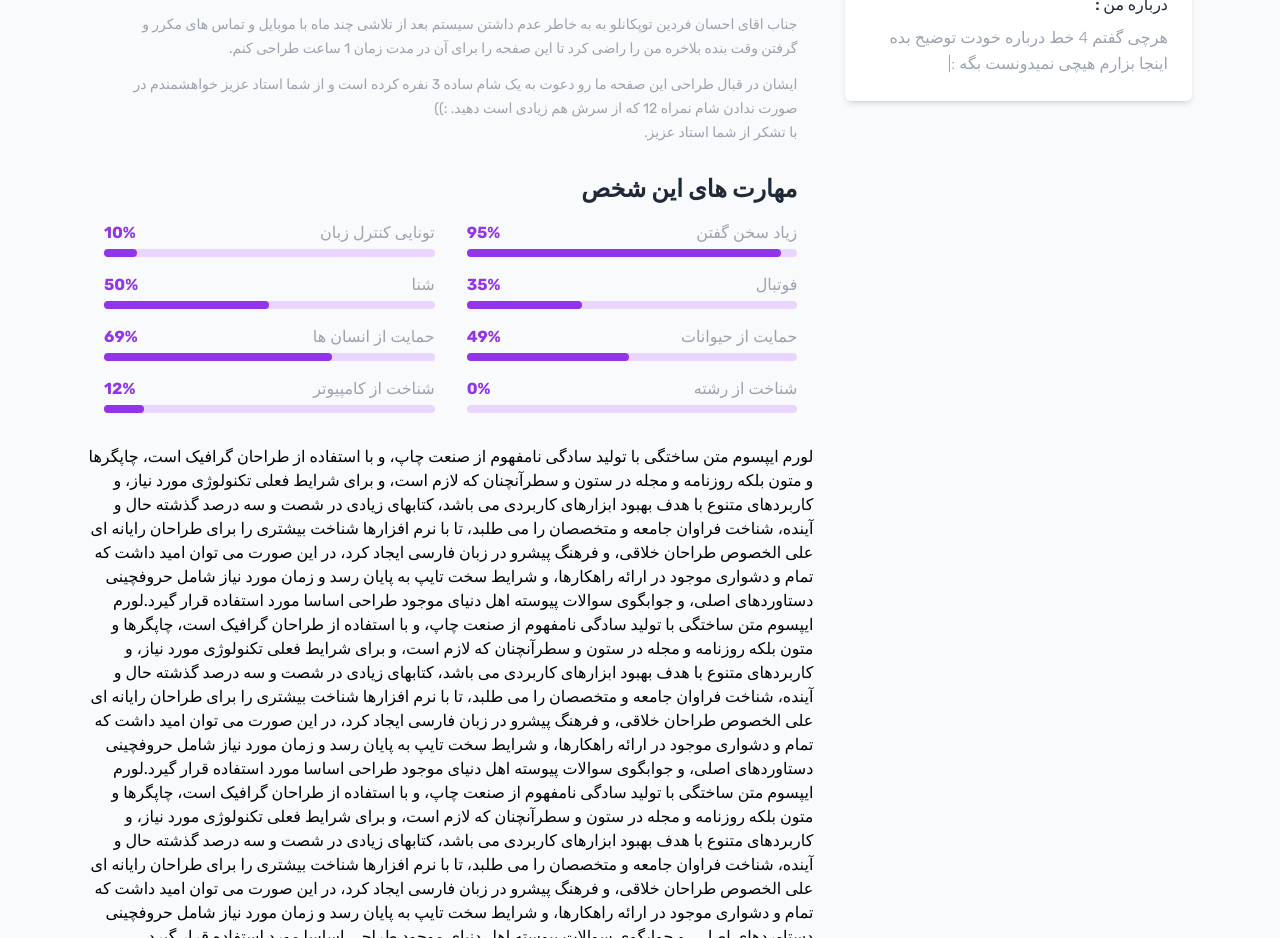
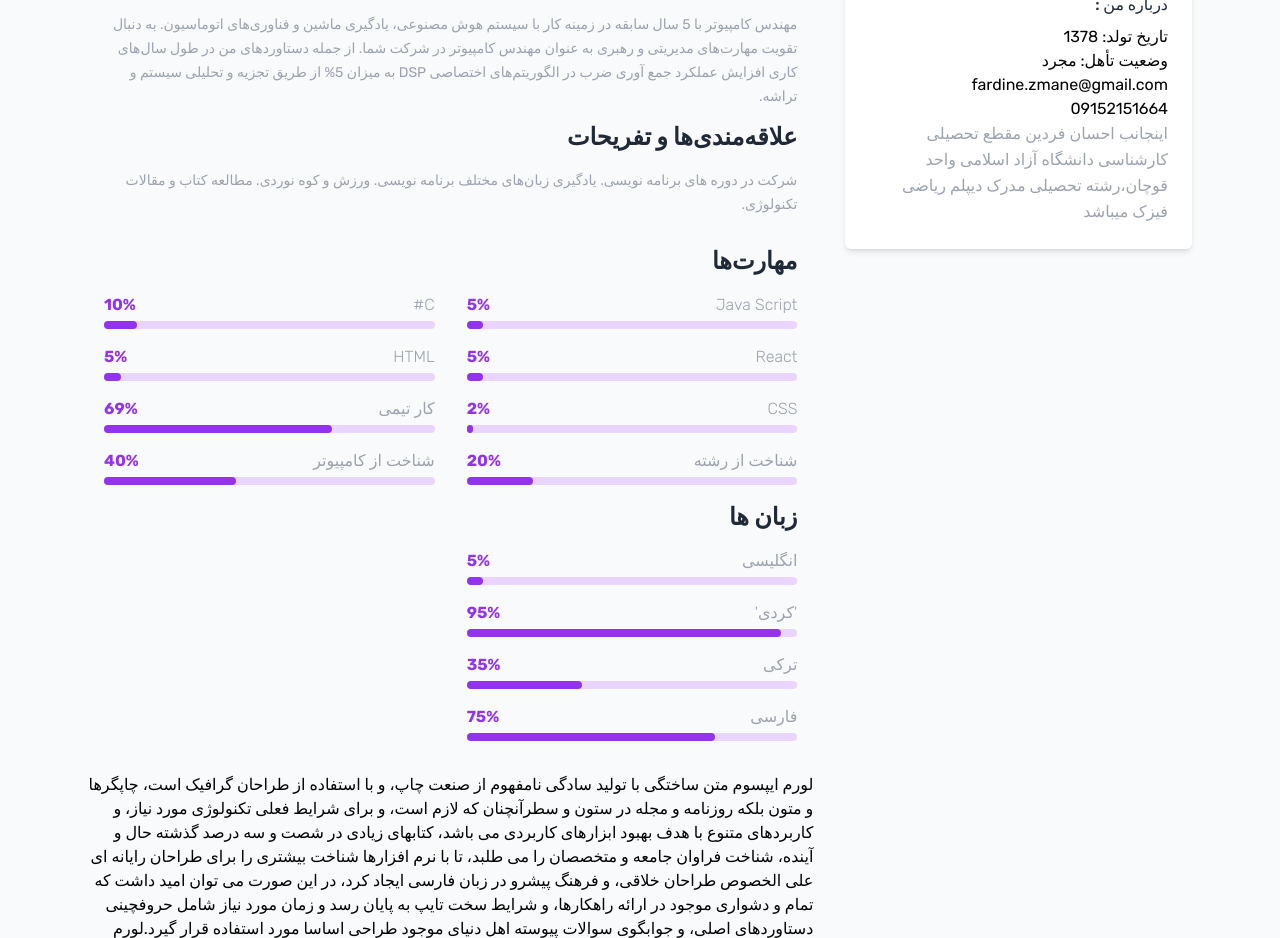
Before and after one commit to hosseinhunta/Ehsan-fardin-astro-test, an Astro site: page / in a window 1280 px wide. Shown: the part 375-1313 px from the top of the page. Built offline with nearby package versions, Linux system fonts and the light colour scheme; Astro itself is replaced by a stand-in of ours.

Commit message:
Fardin Ez Astro Test Project fixed 3

```diff
--- a/src/components/Sidebar.astro
+++ b/src/components/Sidebar.astro
@@ -13,7 +13,7 @@ import profile from "../../public/profile.jpg";
   <div class="text-center">
     <h1 class="text-xl text-gray-800 font-bold mb-1">احسان فردین</h1>
     <p class="text-sm text-gray-400 mb-3">
-      دانشجو دانشگاه مهندسی کامپیوتر از<br />
+      دانشجو مهندسی کامپیوتر از<br />
       <a href="https://quchan.iau.ir/fa" class="text-purple-600 pl-1">
         دانشگاه آزاد اسلامی واحد قوچان</a
       >
@@ -42,8 +42,15 @@ import profile from "../../public/profile.jpg";
     <h3 class="text-md mb-2 uppercase font-medium text-gray-800">
       درباره من :
     </h3>
+    <ul>
+      <li>تاریخ تولد: 1378</li>
+      <li>وضعیت تأهل: مجرد</li>
+      <li>fardine.zmane@gmail.com</li>
+      <li>09152151664</li>
+    </ul>
     <p class="text-gray-400 text font-light leading-relaxed">
-      هرچی گفتم 4 خط درباره خودت توضیح بده اینجا بزارم هیچی نمیدونست بگه :|
+      اینجانب احسان فردین مقطع تحصیلی کارشناسی دانشگاه آزاد اسلامی واحد
+      قوچان،رشته تحصیلی مدرک دیپلم ریاضی فیزک میباشد
     </p>
   </div>
 </aside>
--- a/src/components/Skills.astro
+++ b/src/components/Skills.astro
@@ -1,45 +1,67 @@
 ---
 import SkillItem from "./SkillItem";
+const langData = [
+  {
+    id: 1,
+    title: "انگلیسی",
+    percentage: "5%",
+  },
+  {
+    id: 2,
+    title: "'کردی'",
+    percentage: "95%",
+  },
+  {
+    id: 3,
+    title: "ترکی",
+    percentage: "35%",
+  },
+  {
+    id: 3,
+    title: "فارسی",
+    percentage: "75%",
+  },
+];
 const skillData = [
   {
     id: 1,
-    title: "زیاد سخن گفتن",
-    percentage: "95%",
+    title: "Java Script",
+    percentage: "5%",
   },
   {
     id: 2,
-    title: "تونایی کنترل زبان",
+    title: "C#",
     percentage: "10%",
   },
   {
     id: 3,
-    title: "فوتبال",
-    percentage: "35%",
+    title: "React",
+    percentage: "5%",
   },
   {
     id: 5,
-    title: "شنا",
-    percentage: "50%",
+    title: "HTML",
+    percentage: "5%",
   },
   {
     id: 4,
-    title: "حمایت از حیوانات",
-    percentage: "49%",
+    title: "CSS",
+    percentage: "2%",
   },
   {
     id: 6,
-    title: "حمایت از انسان ها",
+    title: "کار تیمی",
     percentage: "69%",
   },
   {
     id: 7,
     title: "شناخت از رشته",
-    percentage: "0%",
+    percentage: "20%",
   },
   {
     id: 8,
     title: "شناخت از کامپیوتر",
-    percentage: "12%",
+    percentage: "40%",
   },
 ];
 ---
@@ -48,9 +70,15 @@ const skillData = [
   <div class="flex flex-wrap">
     <div class="w-full">
       <div class="md:mx-4">
-        <h3 class="text-2xl text-gray-800 font-bold mb-4">مهارت های این شخص</h3>
+        <h3 class="text-2xl text-gray-800 font-bold mb-4">مهارت‌ها</h3>
       </div>
     </div>
     {skillData.map((skill, id) => <SkillItem skill={skill} key={id} />)}
   </div>
+  <div class="w-full">
+    <div class="md:mx-4">
+      <h3 class="text-2xl text-gray-800 font-bold mb-4">زبان ها</h3>
+    </div>
+  </div>
+  {langData.map((skill, id) => <SkillItem skill={skill} key={id} />)}
 </div>
--- a/src/pages/index.astro
+++ b/src/pages/index.astro
@@ -5,18 +5,20 @@ import MainLayout from "../layouts/MainLayout.astro";
 
 <MainLayout>
   <div class="md:mx-4">
+    <h3 class="text-2xl text-gray-800 font-bold mb-4">من کی هستم ؟</h3>
+    <p class="text-sm text-gray-400 leading-6 mb-3">
+      مهندس کامپیوتر با 5 سال سابقه در زمینه کار با سیستم هوش مصنوعی، یادگیری
+      ماشین و فناوری‌های اتوماسیون. به دنبال تقویت مهارت‌های مدیریتی و رهبری به
+      عنوان مهندس کامپیوتر در شرکت شما. از جمله دستاوردهای من در طول سال‌های
+      کاری افزایش عملکرد جمع آوری ضرب در الگوریتم‌های اختصاصی DSP به میزان 5% از
+      طریق تجزیه و تحلیلی سیستم و تراشه.
+    </p>
     <h3 class="text-2xl text-gray-800 font-bold mb-4">
-      چرا این صفحه خلق شد :|
+      علاقه‌مندی‌ها و تفریحات
     </h3>
     <p class="text-sm text-gray-400 leading-6 mb-3">
-      جناب اقای احسان فردین توپکانلو به به خاطر عدم داشتن سیستم بعد از تلاشی چند
-      ماه با موبایل و تماس های مکرر و گرفتن وقت بنده بلاخره من را راضی کرد تا
-      این صفحه را برای آن در مدت زمان 1 ساعت طراحی کنم.
-    </p>
-    <p class="text-sm text-gray-400 leading-6 mb-3">
-      ایشان در قبال طراحی این صفحه ما رو دعوت به یک شام ساده 3 نفره کرده است و
-      از شما استاد عزیز خواهشمندم در صورت ندادن شام نمراه 12 که از سرش هم زیادی
-      است دهید. :)) <br />با تشکر از شما استاد عزیز.
+      شرکت در دوره های برنامه نویسی. یادگیری زبان‌های مختلف برنامه نویسی. ورزش و
+      کوه نوردی. مطالعه کتاب و مقالات تکنولوژی.
     </p>
   </div>
   <Skills />
```
